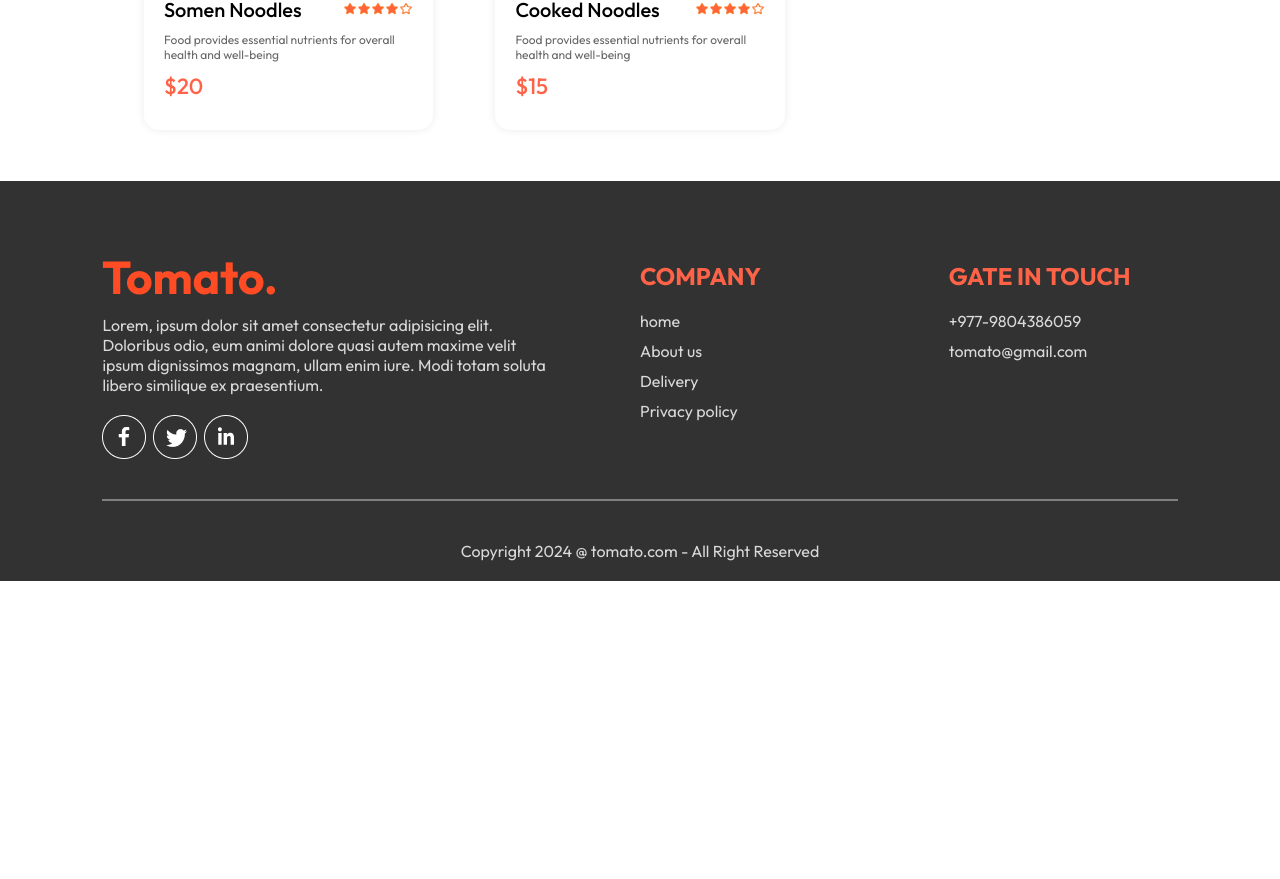
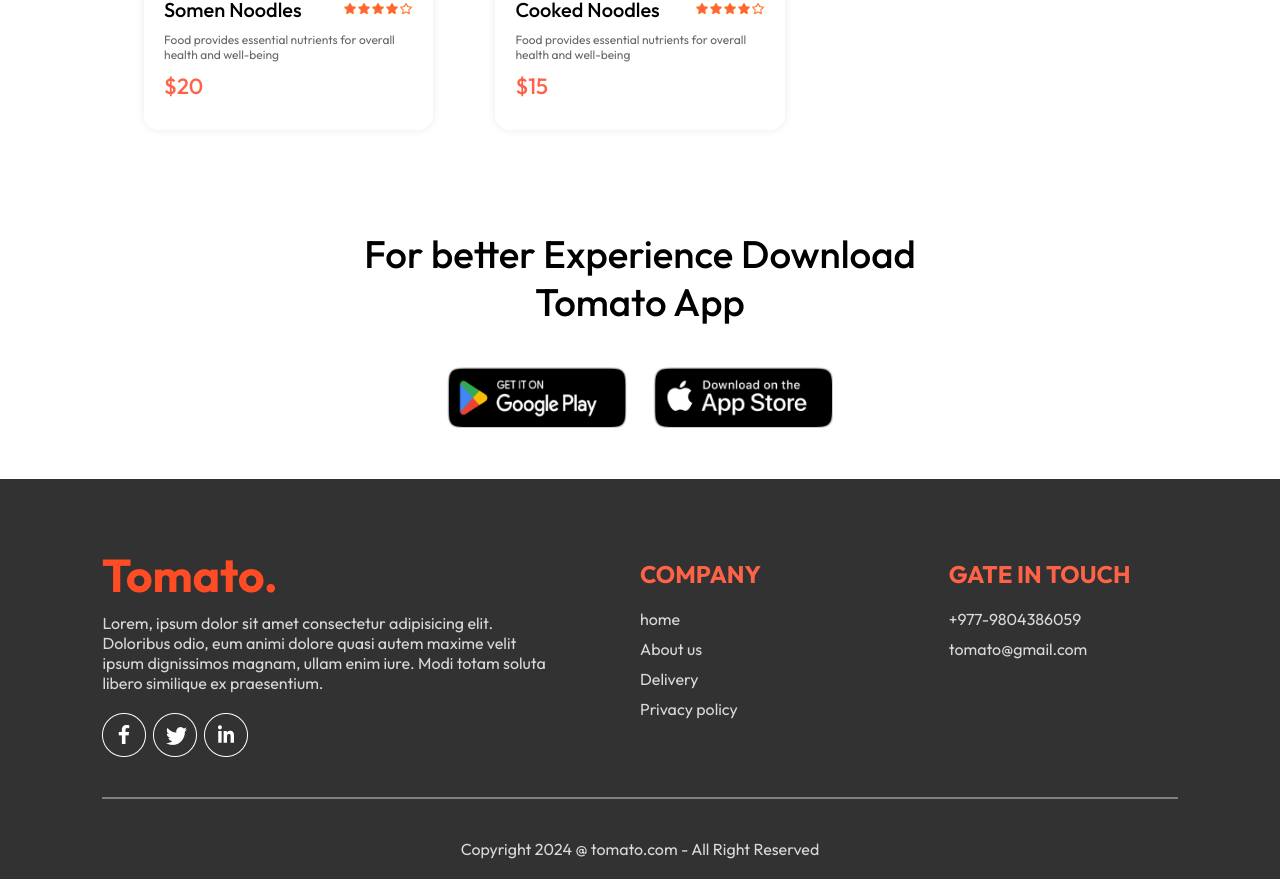
Before and after one commit to saugat1070/Tomato, a React (Vite) app: page / in a window 1280 px wide. Shown: the part 5595-6474 px from the top of the page. Before the commit the page ends 6176 px from the top, so only its background shows below. Built offline with nearby package versions, Linux system fonts and the light colour scheme.

Commit message:
Download app section complete

```diff
--- a/src/Components/Appdownload/Appdownload.css
+++ b/src/Components/Appdownload/Appdownload.css
@@ -0,0 +1,23 @@
+.app-download{
+    margin:  auto auto;
+    margin-top: 100px;
+    font-size: max(3vw,20px);
+    text-align: center;
+    font-weight: 500;
+}
+
+.app-download-platform{
+    display: flex;
+    justify-content: center;
+    gap:max(2vw,10px);
+    margin-top: 40px;
+}
+ .app-download-platform img{
+    cursor: pointer;
+    width: max(30vw,120px);
+    max-width: 180px;
+    transition: 0.5s;
+ }
+ .app-download-platform img:hover{
+    transform: scale(1.05);
+ }
--- a/src/Components/Appdownload/Appdownload.jsx
+++ b/src/Components/Appdownload/Appdownload.jsx
@@ -1,11 +1,16 @@
 import React from 'react'
 import "./Appdownload.css"
+import { assets } from '../../assets/frontend_assets/assets'
 
 
 export default function Appdownload() {
   return (
-    <div className='app-download' id=''>
-
+    <div className='app-download' id='app-download'>
+        <p>For better Experience Download <br/> Tomato App</p>
+        <div className="app-download-platform">
+            <img src={assets.play_store} alt="" />
+            <img src={assets.app_store} alt="" />
+        </div>
     </div>
   )
 }
```
